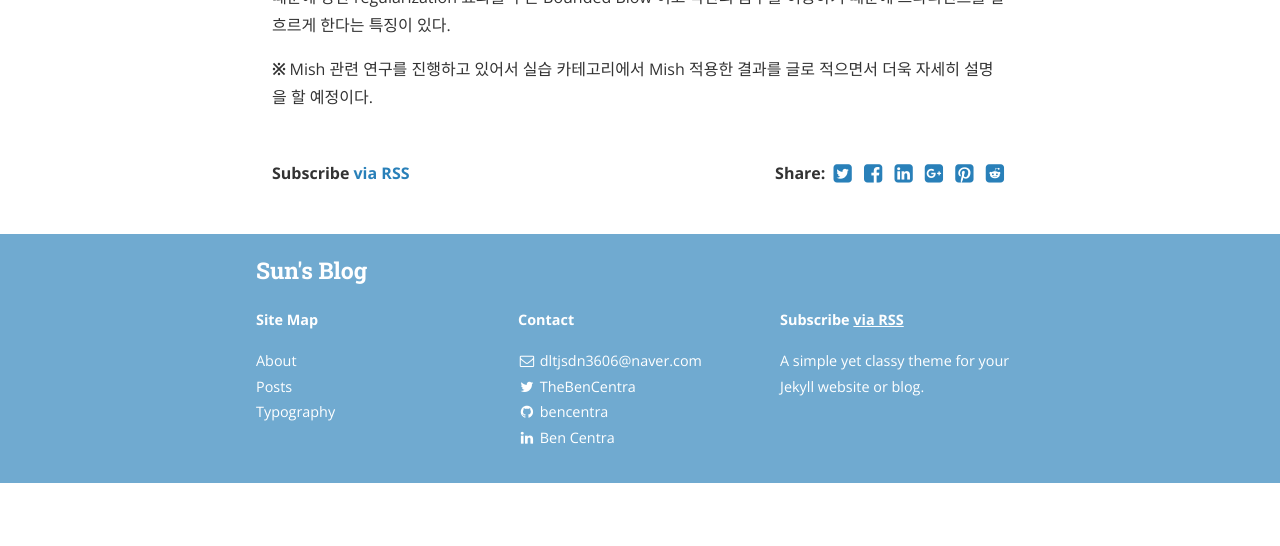
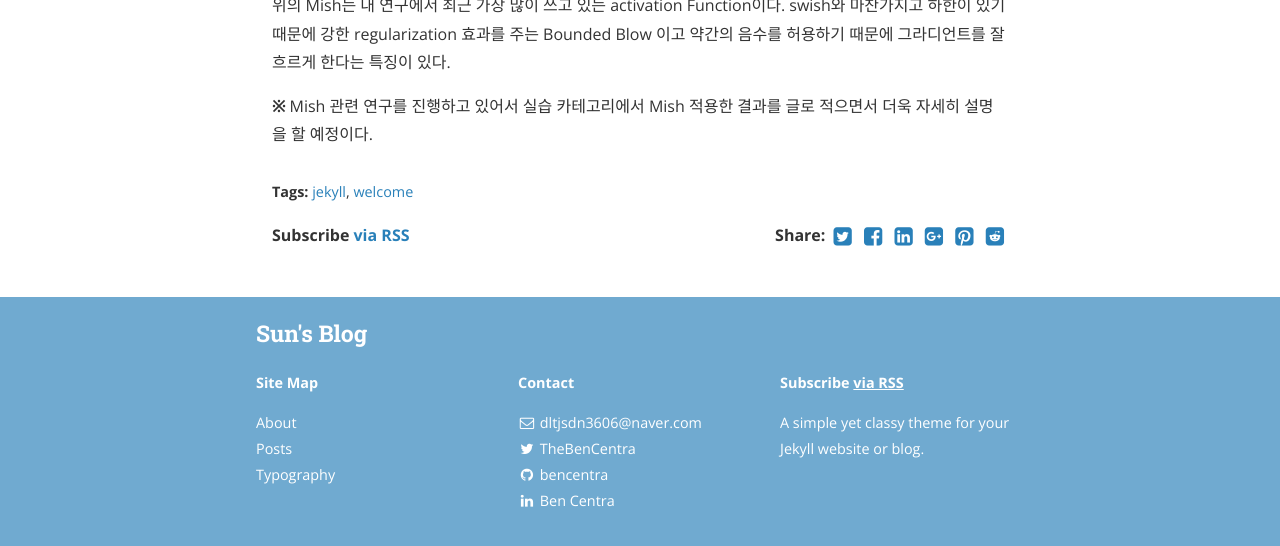
Before and after one commit to dltjsdn/dltjsdn.github.io, a Jekyll site: the page built from _posts/2020-09-18-Study.md, in a window 1280 px wide and 900 px high, scrolled down 5011 px, cut to the strip 354-900 px from the top of the window. Built offline with Jekyll 4.4.1, drawn with Linux system fonts in a browser that asks for light colours; nearby versions of some CDN libraries; before the commit the page ends 5848 px from its top, so only the background shows below that.

Commit message:
init commit4

```diff
--- a/_posts/2020-09-18-Study.md
+++ b/_posts/2020-09-18-Study.md
@@ -4,6 +4,7 @@ title:  "Activation Function 알아보기"
 date:   2020-08-18T14:25:52-05:00
 author: Sunwoo Lee
 categories: Study
+tags:	jekyll welcome
 cover:  "/assets/activation.png"
 ---
 
@@ -15,7 +16,7 @@ cover:  "/assets/activation.png"
 
 
 
-**`-Sigmoid Function`**
+#### **`-Sigmoid Function`**
 
 ![KakaoTalk_20201202_005018879](https://user-images.githubusercontent.com/47741696/100777017-978fb780-3448-11eb-8901-a48ccb5dbec5.jpg)
 
@@ -29,7 +30,7 @@ Activation Function을 통한 Non_linear가 왜 필요한지 앞서 간단하게
 
 
 
-**`-tanh Fuction`**
+#### **`-tanh Fuction`**
 
 ![KakaoTalk_20201202_005018788](https://user-images.githubusercontent.com/47741696/100778052-e2f69580-3449-11eb-9732-60e6644fb2b7.jpg)
 
@@ -37,7 +38,7 @@ Sigmoid 함수의 zigzag현상을 해결하기 위해서 결과값이 -1, 1 사
 
 
 
-**`-ReLU Function`**
+#### **`-ReLU Function`**
 
 ![KakaoTalk_20201202_005018420](https://user-images.githubusercontent.com/47741696/100778681-a7a89680-344a-11eb-9967-df047a3258b0.jpg)
 
@@ -45,7 +46,7 @@ Sigmoid 함수의 zigzag현상을 해결하기 위해서 결과값이 -1, 1 사
 
 
 
-**`-PReLU, Leaky ReLu`**
+#### **`-PReLU, Leaky ReLu`**
 
 
 
@@ -57,7 +58,7 @@ ReLU는 음수값이 한번 들어오면 Back propagation이 0을 가지기 때
 
 
 
-**`-Swish, Mish`**
+#### **`-Swish, Mish`**
 
 ![KakaoTalk_20201202_005018269](https://user-images.githubusercontent.com/47741696/100780808-8ac19280-344d-11eb-97b6-1a4254a81593.jpg)
 
```
